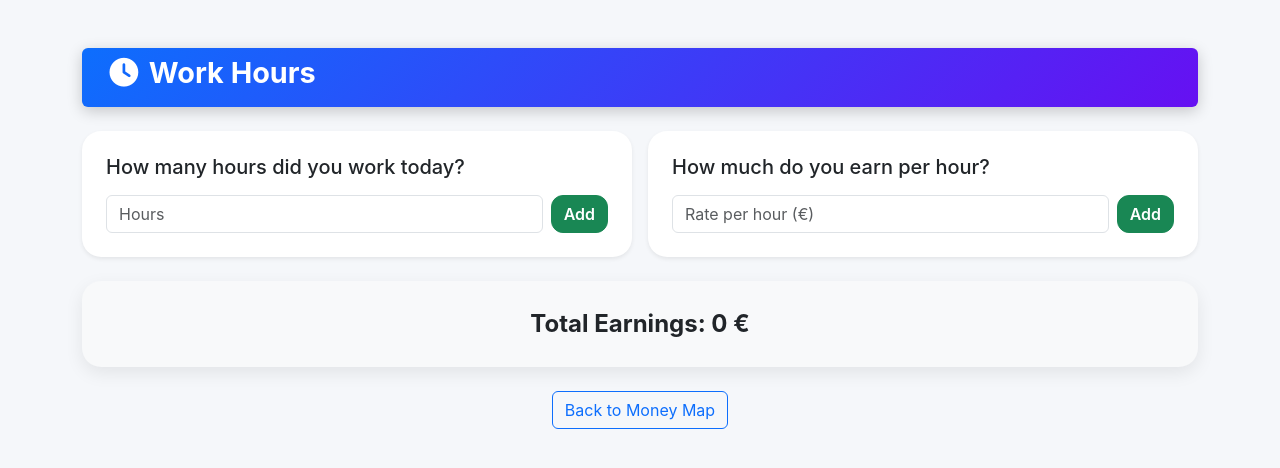
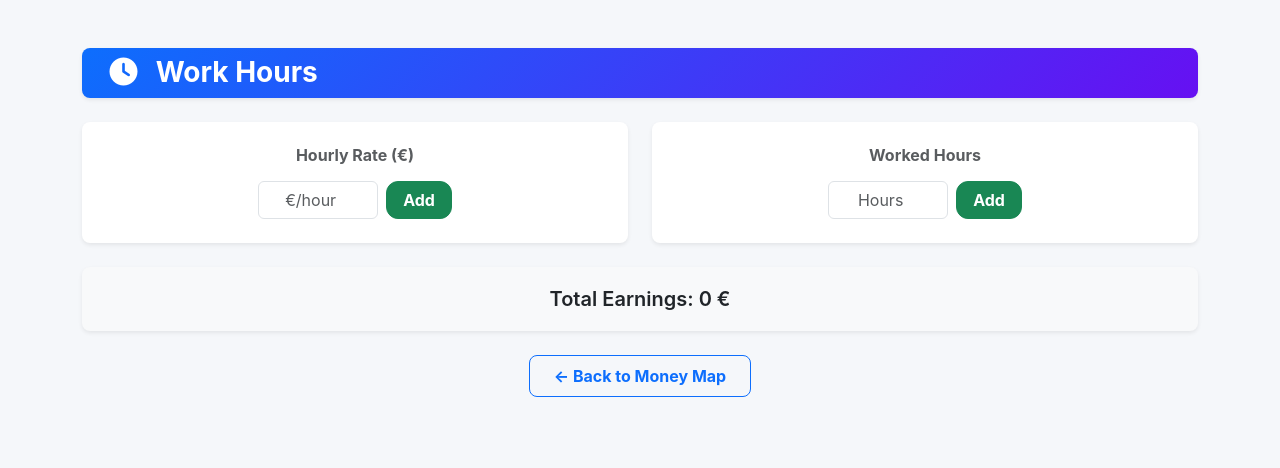
Before and after one commit to sakisgit/money-map, a React (Vite) app: page /work-hours in a window 1280 px wide. Shown: the top 468 px of the page. Built offline with nearby package versions, Linux system fonts and the light colour scheme.

Commit message:
Refactor WorkHoursPage with new input components
Introduced HoursInput, RateInput, TotalEarnings, and WorkHeader components to modularize the WorkHoursPage layout. Updated WorkHoursPage to use these new components and improved UI structure for better maintainability.

```diff
--- /dev/null
+++ b/src/components/HoursInput.jsx
@@ -0,0 +1,26 @@
+
+
+const HoursInput = () => {
+  return (
+    <div className="col-md-6">
+        <div className="card shadow-sm border-0 rounded-3 p-4 text-center">
+            <h6 className="mb-3 text-muted fw-bold">Worked Hours</h6>
+            <div className="d-flex justify-content-center gap-2">
+            <input
+                type="number"
+                className="form-control text-center"
+                placeholder="Hours"
+                style={{ width: '120px', height: '38px' }}
+            />
+            <button
+                className="btn btn-success fw-bold px-3 py-1"
+            >
+                Add
+            </button>
+            </div>
+        </div>
+    </div>
+  )
+}
+
+export default HoursInput
--- /dev/null
+++ b/src/components/RateInput.jsx
@@ -0,0 +1,26 @@
+
+
+const RateInput = () => {
+  return (
+    <div className="col-md-6">
+        <div className="card shadow-sm border-0 rounded-3 p-4 text-center">
+            <h6 className="mb-3 text-muted fw-bold">Hourly Rate (€)</h6>
+            <div className="d-flex justify-content-center gap-2">
+                <input
+                    type="number"
+                    className="form-control text-center"
+                    placeholder="€/hour"
+                    style={{ width: '120px', height: '38px' }}
+                />
+                <button
+                    className="btn btn-success fw-bold px-3 py-1"
+                >
+                    Add
+                </button>
+            </div>
+        </div>
+    </div>
+  )
+}
+
+export default RateInput
--- /dev/null
+++ b/src/components/TotalEarnings.jsx
@@ -0,0 +1,10 @@
+
+const TotalEarnings = () => {
+  return (
+    <div className="card shadow-sm border-0 rounded-3 p-3 bg-light text-center fs-5 fw-semibold mb-4">
+        Total Earnings: 0 €
+    </div>
+  )
+}
+
+export default TotalEarnings
--- /dev/null
+++ b/src/components/WorkHeader.jsx
@@ -0,0 +1,13 @@
+
+
+const WorkHeader = () => {
+  return (
+    <header className="d-flex justify-content-between align-items-center bg-primary text-white text-center py-2 px-4 mb-4 rounded-3 shadow-sm">
+        <h1 className="fs-3 m-0">
+          <i className="fa-solid fa-clock me-2"></i> Work Hours
+        </h1>
+      </header>
+  )
+}
+
+export default WorkHeader
--- a/src/pages/WorkHoursPage.jsx
+++ b/src/pages/WorkHoursPage.jsx
@@ -1,59 +1,38 @@
-import {Link} from 'react-router-dom';
+
+import { Link } from 'react-router-dom';
+import WorkHeader from '../components/WorkHeader';
+import RateInput from '../components/RateInput';
+import HoursInput from '../components/HoursInput';
+import TotalEarnings from '../components/TotalEarnings';
 
 const WorkHoursPage = () => {
   return (
     <div className="container my-5">
 
       {/* Header */}
-      <header className="d-flex justify-content-between align-items-center bg-primary text-white text-center py-2 px-4 mb-4 rounded">
-        <h1>
-          <i className="fa-solid fa-clock"></i> Work Hours
-        </h1>
-      </header>
+      <WorkHeader/>
 
-      {/* Input Cards */}
-      <div className="row g-3 mb-4">
-        {/* Hours Input */}
-        <div className="col-md-6">
-          <div className="card shadow-sm p-4">
-            <h5>How many hours did you work today?</h5>
-            <div className="d-flex mt-2">
-              <input
-                type="number"
-                className="form-control me-2"
-                placeholder="Hours"
-              />
-              <button className="btn btn-success">Add</button>
-            </div>
-          </div>
-        </div>
+      {/* Input Section */}
+      <div className="row g-4 mb-4">
 
         {/* Rate Input */}
-        <div className="col-md-6">
-          <div className="card shadow-sm p-4">
-            <h5>How much do you earn per hour?</h5>
-            <div className="d-flex mt-2">
-              <input
-                type="number"
-                className="form-control me-2"
-                placeholder="Rate per hour (€)"
-              />
-              <button className="btn btn-success">Add</button>
-            </div>
-          </div>
-        </div>
+        <RateInput/>
+
+        {/* Hours Input */}
+        <HoursInput/>
+
       </div>
 
       {/* Earnings Display */}
-      <div className="card p-4 bg-light text-center fs-4 fw-bold mb-4">
-        Total Earnings: 0 €
-      </div>
+      <TotalEarnings/>
 
       {/* Back Button */}
       <div className="text-center">
         <Link
           to='/'
-          className="btn btn-outline-primary">Back to Money Map</Link>
+          className="btn btn-outline-primary fw-bold px-4 py-2 rounded-3">
+          ← Back to Money Map
+        </Link>
       </div>
 
     </div>
```
